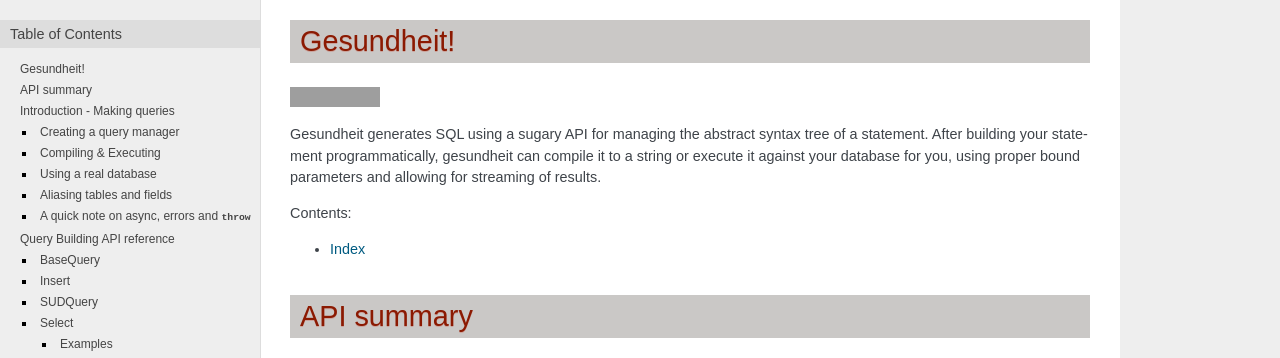
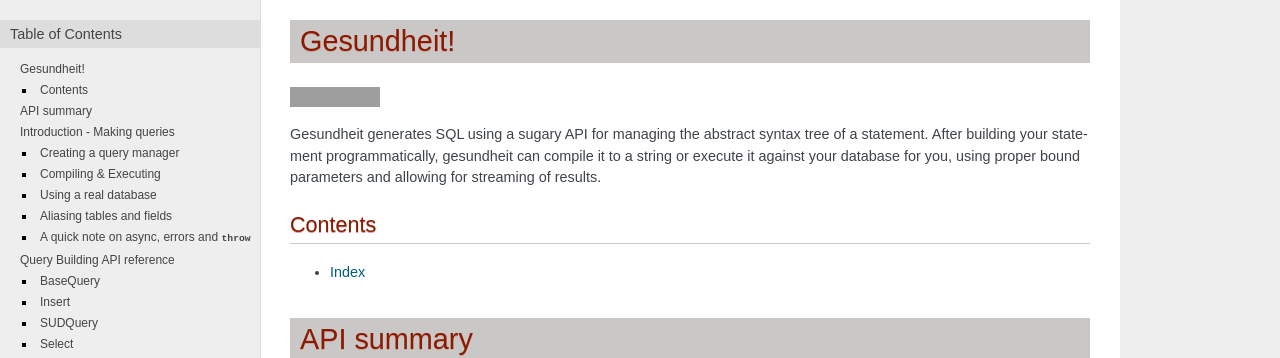
Before and after one commit to BetSmartMedia/gesundheit, a Sphinx documentation site: the page built from doc/index.rst, in a window 1280 px wide and 900 px high, cut to the strip 0-358 px from the top of the window. Built offline with Sphinx 7.4.7, drawn with Linux system fonts in a browser that asks for light colours; pages that are not in the unit, such as notebooks, are missing from menus; cross-references to code outside the pages are shown as plain code; grey boxes are pictures that could not be loaded.

Commit message:
make 'Contents' a second level headline

```diff
--- a/doc/index.rst
+++ b/doc/index.rst
@@ -10,7 +10,8 @@ Gesundheit!
   :start-after: ===============================================
   :end-before: Here's a quick example
 
-Contents:
+Contents
+--------
 
 .. toctree::
    :maxdepth: 2
```
